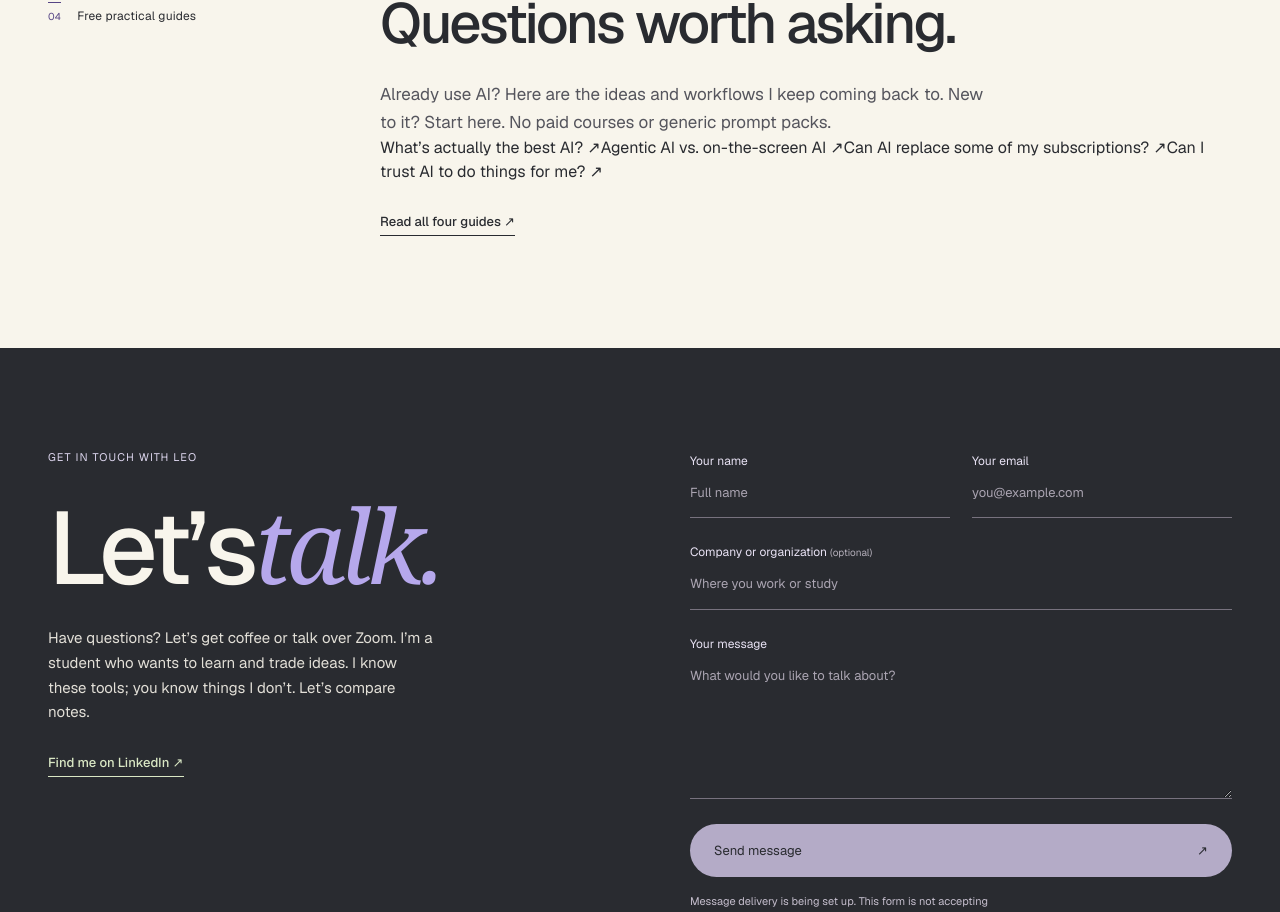
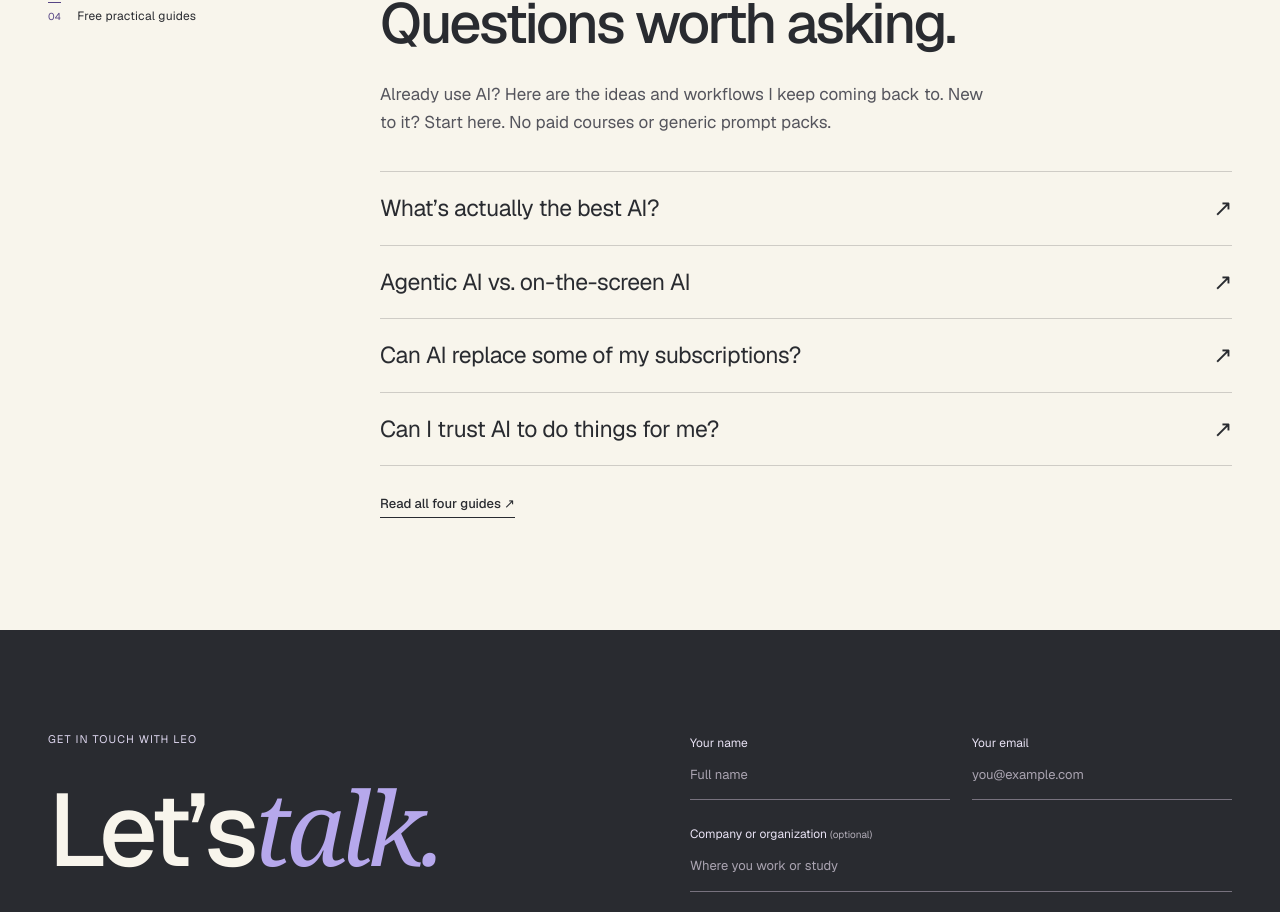
Before and after one commit to Fred-Leo/fred-loves-ai, a Next.js app: page / in a window 1280 px wide. Shown: the part 3558-4470 px from the top of the page. Built offline with nearby package versions, Linux system fonts and the light colour scheme.

Commit message:
Add minimal homepage guide link styling

```diff
--- a/src/app/globals.css
+++ b/src/app/globals.css
@@ -948,3 +948,9 @@ section[id] {
 .guide-footer p{max-width:620px}
 .guide-footer a{text-decoration:underline;white-space:nowrap}
 @media(max-width:700px){.guide-hero{padding-block:55px}.guide-index{margin-top:35px}.guide-index a{gap:8px;grid-template-columns:28px 1fr 18px}.guide-article{padding:55px 0}.guide-article section p{font-size:15px}.guide-try{padding:20px}.guide-footer{display:block}.guide-footer a{display:inline-block;margin-top:20px}}
+
+/* Homepage guide links: reuse the existing editorial palette and typography. */
+.home-guide-links{margin-top:35px;border-top:1px solid var(--line)}
+.home-guide-links a{display:flex;align-items:center;justify-content:space-between;gap:15px;padding:19px 0;border-bottom:1px solid var(--line);font-size:clamp(17px,2vw,23px);letter-spacing:-.02em}
+.home-guide-links a:hover{color:var(--purple)}
+@media(max-width:700px){.hero-main .explore-link{margin-left:0!important;margin-right:14px}.home-guide-links a{font-size:17px}}
```
